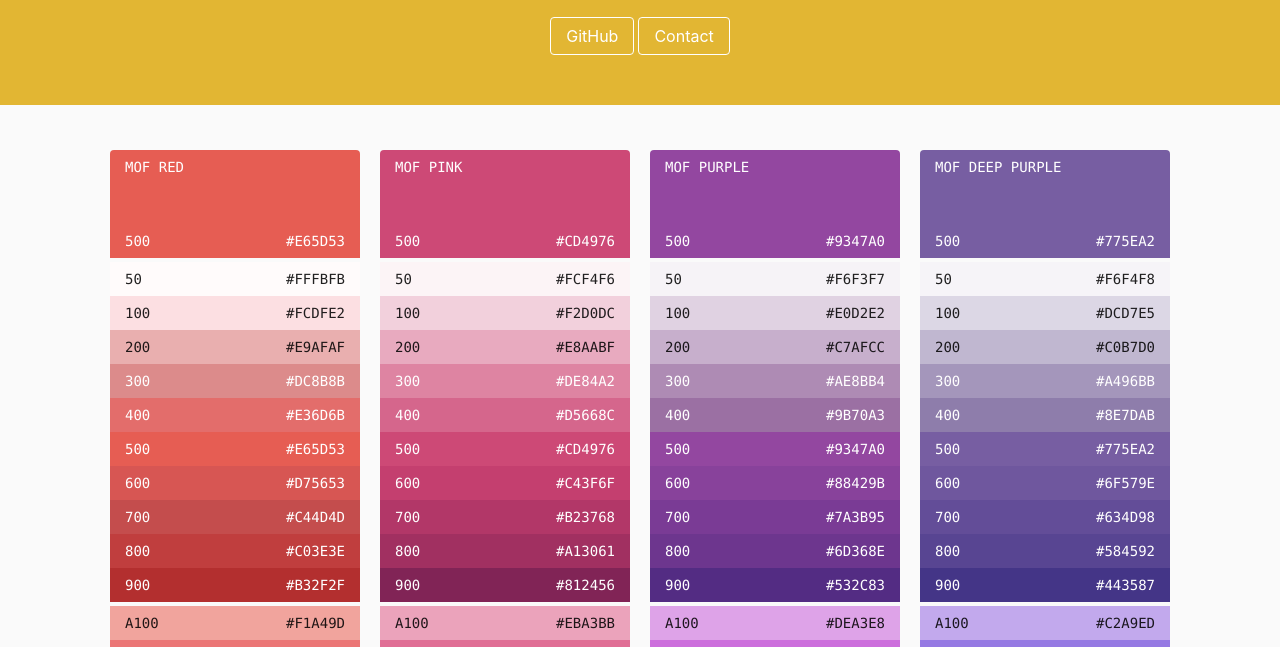
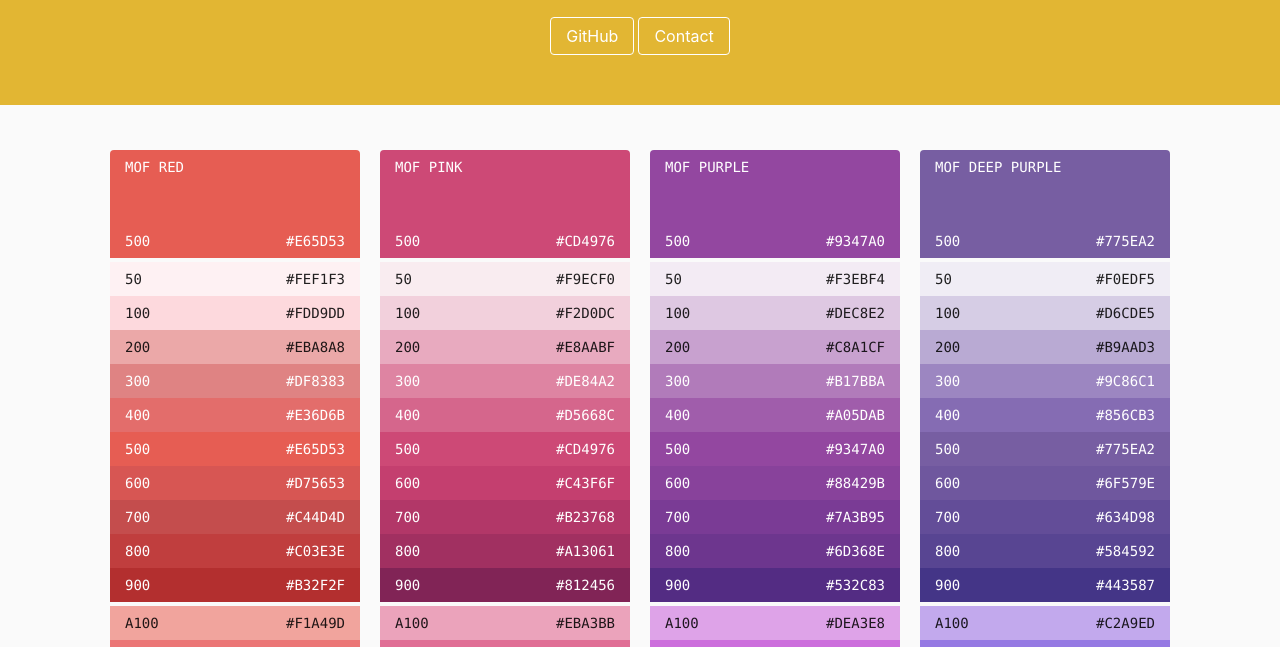
Before and after one commit to qrac/moftone, a plain HTML site: page docs/index.html in a window 1280 px wide. Shown: the part 137-784 px from the top of the page. Drawn offline with nearby package versions, Linux system fonts and the light colour scheme; a web font is replaced by a local one.

Commit message:
Fix color

```diff
--- a/src/scss/variable/_moftone.scss
+++ b/src/scss/variable/_moftone.scss
@@ -1,11 +1,11 @@
 //----------------------------------------------------
-// SCSS Variable: MOFTONE v2.0.0 CC0 by Qrac
+// SCSS Variable: MOFTONE v3.0.0 CC0 by Qrac
 //----------------------------------------------------
 
-$mof-red-50: lighten(desaturate(#ffebee, 15%),3%) !default;
-$mof-red-100: lighten(desaturate(#ffcdd2, 15%),3%) !default;
-$mof-red-200: lighten(desaturate(#ef9a9a, 15%),3%) !default;
-$mof-red-300: lighten(desaturate(#e57373, 15%),3%) !default;
+$mof-red-50: lighten(desaturate(#ffebee, 10%),1%) !default;
+$mof-red-100: lighten(desaturate(#ffcdd2, 10%),2%) !default;
+$mof-red-200: lighten(desaturate(#ef9a9a, 10%),2%) !default;
+$mof-red-300: lighten(desaturate(#e57373, 10%),2%) !default;
 $mof-red-400: lighten(desaturate(#ef5350, 15%),3%) !default;
 $mof-red-500: lighten(desaturate(#f44336, 15%),3%) !default;
 $mof-red-600: lighten(desaturate(#e53935, 15%),3%) !default;
@@ -17,7 +17,7 @@ $mof-red-a200: lighten(desaturate(#ff5252, 25%),3%) !default;
 $mof-red-a400: lighten(desaturate(#ff1744, 25%),3%) !default;
 $mof-red-a700: lighten(desaturate(#d50000, 25%),3%) !default;
 
-$mof-pink-50: lighten(desaturate(#fce4ec, 25%),3%) !default;
+$mof-pink-50: lighten(desaturate(#fce4ec, 25%),1%) !default;
 $mof-pink-100: lighten(desaturate(#f8bbd0, 25%),3%) !default;
 $mof-pink-200: lighten(desaturate(#f48fb1, 25%),3%) !default;
 $mof-pink-300: lighten(desaturate(#f06292, 25%),3%) !default;
@@ -32,11 +32,11 @@ $mof-pink-a200: lighten(desaturate(#ff4081, 35%),3%) !default;
 $mof-pink-a400: lighten(desaturate(#f50057, 35%),3%) !default;
 $mof-pink-a700: lighten(desaturate(#c51162, 35%),3%) !default;
 
-$mof-purple-50: lighten(desaturate(#f3e5f5, 25%),3%) !default;
-$mof-purple-100: lighten(desaturate(#e1bee7, 25%),3%) !default;
-$mof-purple-200: lighten(desaturate(#ce93d8, 25%),3%) !default;
-$mof-purple-300: lighten(desaturate(#ba68c8, 25%),3%) !default;
-$mof-purple-400: lighten(desaturate(#ab47bc, 25%),3%) !default;
+$mof-purple-50: lighten(desaturate(#f3e5f5, 15%),1%) !default;
+$mof-purple-100: lighten(desaturate(#e1bee7, 15%),1%) !default;
+$mof-purple-200: lighten(desaturate(#ce93d8, 15%),1%) !default;
+$mof-purple-300: lighten(desaturate(#ba68c8, 15%),1%) !default;
+$mof-purple-400: lighten(desaturate(#ab47bc, 15%),1%) !default;
 $mof-purple-500: lighten(desaturate(#9c27b0, 25%),3%) !default;
 $mof-purple-600: lighten(desaturate(#8e24aa, 25%),3%) !default;
 $mof-purple-700: lighten(desaturate(#7b1fa2, 25%),3%) !default;
@@ -47,11 +47,11 @@ $mof-purple-a200: lighten(desaturate(#e040fb, 35%),3%) !default;
 $mof-purple-a400: lighten(desaturate(#d500f9, 35%),3%) !default;
 $mof-purple-a700: lighten(desaturate(#aa00ff, 35%),3%) !default;
 
-$mof-deep-purple-50: lighten(desaturate(#ede7f6, 25%),3%) !default;
-$mof-deep-purple-100: lighten(desaturate(#d1c4e9, 25%),3%) !default;
-$mof-deep-purple-200: lighten(desaturate(#b39ddb, 25%),3%) !default;
-$mof-deep-purple-300: lighten(desaturate(#9575cd, 25%),3%) !default;
-$mof-deep-purple-400: lighten(desaturate(#7e57c2, 25%),3%) !default;
+$mof-deep-purple-50: lighten(desaturate(#ede7f6, 15%),1%) !default;
+$mof-deep-purple-100: lighten(desaturate(#d1c4e9, 15%),1%) !default;
+$mof-deep-purple-200: lighten(desaturate(#b39ddb, 15%),1%) !default;
+$mof-deep-purple-300: lighten(desaturate(#9575cd, 15%),1%) !default;
+$mof-deep-purple-400: lighten(desaturate(#7e57c2, 15%),1%) !default;
 $mof-deep-purple-500: lighten(desaturate(#673ab7, 25%),3%) !default;
 $mof-deep-purple-600: lighten(desaturate(#5e35b1, 25%),3%) !default;
 $mof-deep-purple-700: lighten(desaturate(#512da8, 25%),3%) !default;
@@ -62,11 +62,11 @@ $mof-deep-purple-a200: lighten(desaturate(#7c4dff, 35%),3%) !default;
 $mof-deep-purple-a400: lighten(desaturate(#651fff, 35%),3%) !default;
 $mof-deep-purple-a700: lighten(desaturate(#6200ea, 35%),3%) !default;
 
-$mof-indigo-50: lighten(desaturate(#e8eaf6, 25%),3%) !default;
-$mof-indigo-100: lighten(desaturate(#c5cae9, 25%),3%) !default;
-$mof-indigo-200: lighten(desaturate(#9fa8da, 25%),3%) !default;
-$mof-indigo-300: lighten(desaturate(#7986cb, 25%),3%) !default;
-$mof-indigo-400: lighten(desaturate(#5c6bc0, 25%),3%) !default;
+$mof-indigo-50: lighten(desaturate(#e8eaf6, 15%),1%) !default;
+$mof-indigo-100: lighten(desaturate(#c5cae9, 15%),1%) !default;
+$mof-indigo-200: lighten(desaturate(#9fa8da, 15%),1%) !default;
+$mof-indigo-300: lighten(desaturate(#7986cb, 15%),1%) !default;
+$mof-indigo-400: lighten(desaturate(#5c6bc0, 15%),1%) !default;
 $mof-indigo-500: lighten(desaturate(#3f51b5, 25%),3%) !default;
 $mof-indigo-600: lighten(desaturate(#3949ab, 25%),3%) !default;
 $mof-indigo-700: lighten(desaturate(#303f9f, 25%),3%) !default;
@@ -77,7 +77,7 @@ $mof-indigo-a200: lighten(desaturate(#536dfe, 35%),3%) !default;
 $mof-indigo-a400: lighten(desaturate(#3d5afe, 35%),3%) !default;
 $mof-indigo-a700: lighten(desaturate(#304ffe, 35%),3%) !default;
 
-$mof-blue-50: lighten(desaturate(#e3f2fd, 25%),3%) !default;
+$mof-blue-50: lighten(desaturate(#e3f2fd, 25%),0%) !default;
 $mof-blue-100: lighten(desaturate(#bbdefb, 25%),3%) !default;
 $mof-blue-200: lighten(desaturate(#90caf9, 25%),3%) !default;
 $mof-blue-300: lighten(desaturate(#64b5f6, 25%),3%) !default;
@@ -107,9 +107,9 @@ $mof-light-blue-a200: lighten(desaturate(#40c4ff, 35%),3%) !default;
 $mof-light-blue-a400: lighten(desaturate(#00b0ff, 35%),3%) !default;
 $mof-light-blue-a700: lighten(desaturate(#0091ea, 35%),3%) !default;
 
-$mof-cyan-50: lighten(desaturate(#e0f7fa, 15%),5%) !default;
+$mof-cyan-50: lighten(desaturate(#e0f7fa, 15%),2%) !default;
 $mof-cyan-100: lighten(desaturate(#b2ebf2, 15%),5%) !default;
-$mof-cyan-200: lighten(desaturate(#80deea, 15%),5) !default;
+$mof-cyan-200: lighten(desaturate(#80deea, 15%),5%) !default;
 $mof-cyan-300: lighten(desaturate(#4dd0e1, 15%),5%) !default;
 $mof-cyan-400: lighten(desaturate(#26c6da, 15%),5%) !default;
 $mof-cyan-500: lighten(desaturate(#00bcd4, 25%),3%) !default;
@@ -122,11 +122,11 @@ $mof-cyan-a200: lighten(desaturate(#18ffff, 25%),3%) !default;
 $mof-cyan-a400: lighten(desaturate(#00e5ff, 25%),3%) !default;
 $mof-cyan-a700: lighten(desaturate(#00b8d4, 25%),3%) !default;
 
-$mof-teal-50: lighten(desaturate(#e0f2f1, 25%),3%) !default;
-$mof-teal-100: lighten(desaturate(#b2dfdb, 25%),3%) !default;
-$mof-teal-200: lighten(desaturate(#80cbc4, 25%),3%) !default;
-$mof-teal-300: lighten(desaturate(#4db6ac, 25%),3%) !default;
-$mof-teal-400: lighten(desaturate(#26a69a, 25%),3%) !default;
+$mof-teal-50: lighten(desaturate(#e0f2f1, 10%),1%) !default;
+$mof-teal-100: lighten(desaturate(#b2dfdb, 10%),3%) !default;
+$mof-teal-200: lighten(desaturate(#80cbc4, 10%),3%) !default;
+$mof-teal-300: lighten(desaturate(#4db6ac, 10%),3%) !default;
+$mof-teal-400: lighten(desaturate(#26a69a, 15%),3%) !default;
 $mof-teal-500: lighten(desaturate(#009688, 25%),3%) !default;
 $mof-teal-600: lighten(desaturate(#00897b, 25%),3%) !default;
 $mof-teal-700: lighten(desaturate(#00796b, 25%),3%) !default;
@@ -137,7 +137,7 @@ $mof-teal-a200: lighten(desaturate(#64ffda, 35%),3%) !default;
 $mof-teal-a400: lighten(desaturate(#1de9b6, 35%),3%) !default;
 $mof-teal-a700: lighten(desaturate(#00bfa5, 35%),3%) !default;
 
-$mof-green-50: lighten(desaturate(#e8f5e9, 15%),3%) !default;
+$mof-green-50: lighten(desaturate(#e8f5e9, 15%),1%) !default;
 $mof-green-100: lighten(desaturate(#c8e6c9, 15%),3%) !default;
 $mof-green-200: lighten(desaturate(#a5d6a7, 15%),3%) !default;
 $mof-green-300: lighten(desaturate(#81c784, 15%),3%) !default;
@@ -152,7 +152,7 @@ $mof-green-a200: lighten(desaturate(#69f0ae, 25%),3%) !default;
 $mof-green-a400: lighten(desaturate(#00e676, 25%),3%) !default;
 $mof-green-a700: lighten(desaturate(#00c853, 25%),3%) !default;
 
-$mof-light-green-50: lighten(desaturate(#f1f8e9, 25%),3%) !default;
+$mof-light-green-50: lighten(desaturate(#f1f8e9, 25%),1%) !default;
 $mof-light-green-100: lighten(desaturate(#dcedc8, 25%),3%) !default;
 $mof-light-green-200: lighten(desaturate(#c5e1a5, 25%),3%) !default;
 $mof-light-green-300: lighten(desaturate(#aed581, 25%),3%) !default;
@@ -167,7 +167,7 @@ $mof-light-green-a200: lighten(desaturate(#b2ff59, 35%),3%) !default;
 $mof-light-green-a400: lighten(desaturate(#76ff03, 35%),3%) !default;
 $mof-light-green-a700: lighten(desaturate(#64dd17, 35%),3%) !default;
 
-$mof-lime-50: lighten(desaturate(#f9fbe7, 25%),3%) !default;
+$mof-lime-50: lighten(desaturate(#f9fbe7, 25%),0%) !default;
 $mof-lime-100: lighten(desaturate(#f0f4c3, 25%),3%) !default;
 $mof-lime-200: lighten(desaturate(#e6ee9c, 25%),3%) !default;
 $mof-lime-300: lighten(desaturate(#dce775, 25%),3%) !default;
@@ -182,7 +182,7 @@ $mof-lime-a200: lighten(desaturate(#eeff41, 35%),3%) !default;
 $mof-lime-a400: lighten(desaturate(#c6ff00, 35%),3%) !default;
 $mof-lime-a700: lighten(desaturate(#aeea00, 35%),3%) !default;
 
-$mof-yellow-50: lighten(desaturate(#fffde7, 25%),3%) !default;
+$mof-yellow-50: lighten(desaturate(#fffde7, 25%),0%) !default;
 $mof-yellow-100: lighten(desaturate(#fff9c4, 25%),3%) !default;
 $mof-yellow-200: lighten(desaturate(#fff59d, 25%),3%) !default;
 $mof-yellow-300: lighten(desaturate(#fff176, 25%),3%) !default;
@@ -197,7 +197,7 @@ $mof-yellow-a200: lighten(desaturate(#ffff00, 35%),3%) !default;
 $mof-yellow-a400: lighten(desaturate(#ffea00, 35%),3%) !default;
 $mof-yellow-a700: lighten(desaturate(#ffd600, 35%),3%) !default;
 
-$mof-amber-50: lighten(desaturate(#fff8e1, 25%),3%) !default;
+$mof-amber-50: lighten(desaturate(#fff8e1, 25%),1%) !default;
 $mof-amber-100: lighten(desaturate(#ffecb3, 25%),3%) !default;
 $mof-amber-200: lighten(desaturate(#ffe082, 25%),3%) !default;
 $mof-amber-300: lighten(desaturate(#ffd54f, 25%),3%) !default;
@@ -212,7 +212,7 @@ $mof-amber-a200: lighten(desaturate(#ffd740, 35%),3%) !default;
 $mof-amber-a400: lighten(desaturate(#ffc400, 35%),3%) !default;
 $mof-amber-a700: lighten(desaturate(#ffab00, 35%),3%) !default;
 
-$mof-orange-50: lighten(desaturate(#fff3e0, 25%),3%) !default;
+$mof-orange-50: lighten(desaturate(#fff3e0, 25%),1%) !default;
 $mof-orange-100: lighten(desaturate(#ffe0b2, 25%),3%) !default;
 $mof-orange-200: lighten(desaturate(#ffcc80, 25%),3%) !default;
 $mof-orange-300: lighten(desaturate(#ffb74d, 25%),3%) !default;
@@ -227,7 +227,7 @@ $mof-orange-a200: lighten(desaturate(#ffab40, 35%),3%) !default;
 $mof-orange-a400: lighten(desaturate(#ff9100, 35%),3%) !default;
 $mof-orange-a700: lighten(desaturate(#ff6d00, 35%),3%) !default;
 
-$mof-deep-orange-50: lighten(desaturate(#fbe9e7, 25%),3%) !default;
+$mof-deep-orange-50: lighten(desaturate(#fbe9e7, 25%),1%) !default;
 $mof-deep-orange-100: lighten(desaturate(#ffccbc, 25%),3%) !default;
 $mof-deep-orange-200: lighten(desaturate(#ffab91, 25%),3%) !default;
 $mof-deep-orange-300: lighten(desaturate(#ff8a65, 25%),3%) !default;
@@ -242,11 +242,11 @@ $mof-deep-orange-a200: lighten(desaturate(#ff6e40, 35%),3%) !default;
 $mof-deep-orange-a400: lighten(desaturate(#ff3d00, 35%),3%) !default;
 $mof-deep-orange-a700: lighten(desaturate(#dd2c00, 35%),3%) !default;
 
-$mof-brown-50: lighten(desaturate(#efebe9, 10%),3%) !default;
-$mof-brown-100: lighten(desaturate(#d7ccc8, 10%),3%) !default;
-$mof-brown-200: lighten(desaturate(#bcaaa4, 10%),3%) !default;
-$mof-brown-300: lighten(desaturate(#a1887f, 10%),3%) !default;
-$mof-brown-400: lighten(desaturate(#8d6e63, 10%),3%) !default;
+$mof-brown-50: lighten(desaturate(#efebe9, 6%),1%) !default;
+$mof-brown-100: lighten(desaturate(#d7ccc8, 6%),3%) !default;
+$mof-brown-200: lighten(desaturate(#bcaaa4, 6%),3%) !default;
+$mof-brown-300: lighten(desaturate(#a1887f, 6%),3%) !default;
+$mof-brown-400: lighten(desaturate(#8d6e63, 6%),3%) !default;
 $mof-brown-500: lighten(desaturate(#795548, 10%),3%) !default;
 $mof-brown-600: lighten(desaturate(#6d4c41, 10%),3%) !default;
 $mof-brown-700: lighten(desaturate(#5d4037, 10%),3%) !default;
@@ -264,16 +264,16 @@ $mof-grey-700: lighten(desaturate(#616161, 10%),0%) !default;
 $mof-grey-800: lighten(desaturate(#424242, 10%),0%) !default;
 $mof-grey-900: lighten(desaturate(#212121, 10%),0%) !default;
 
-$mof-blue-grey-50: lighten(desaturate(#eceff1, 10%),0%) !default;
-$mof-blue-grey-100: lighten(desaturate(#cfd8dc, 10%),0%) !default;
-$mof-blue-grey-200: lighten(desaturate(#b0bec5, 10%),0%) !default;
-$mof-blue-grey-300: lighten(desaturate(#90a4ae, 10%),0%) !default;
-$mof-blue-grey-400: lighten(desaturate(#78909c, 10%),0%) !default;
-$mof-blue-grey-500: lighten(desaturate(#607d8b, 10%),0%) !default;
-$mof-blue-grey-600: lighten(desaturate(#546e7a, 10%),0%) !default;
-$mof-blue-grey-700: lighten(desaturate(#455a64, 10%),0%) !default;
-$mof-blue-grey-800: lighten(desaturate(#37474f, 10%),0%) !default;
-$mof-blue-grey-900: lighten(desaturate(#263238, 10%),0%) !default;
+$mof-blue-grey-50: lighten(desaturate(#eceff1, 5%),0%) !default;
+$mof-blue-grey-100: lighten(desaturate(#cfd8dc, 5%),0%) !default;
+$mof-blue-grey-200: lighten(desaturate(#b0bec5, 5%),0%) !default;
+$mof-blue-grey-300: lighten(desaturate(#90a4ae, 5%),0%) !default;
+$mof-blue-grey-400: lighten(desaturate(#78909c, 5%),0%) !default;
+$mof-blue-grey-500: lighten(desaturate(#607d8b, 5%),0%) !default;
+$mof-blue-grey-600: lighten(desaturate(#546e7a, 5%),0%) !default;
+$mof-blue-grey-700: lighten(desaturate(#455a64, 5%),0%) !default;
+$mof-blue-grey-800: lighten(desaturate(#37474f, 5%),0%) !default;
+$mof-blue-grey-900: lighten(desaturate(#263238, 5%),0%) !default;
 
 $mof-black: #000000 !default;
 $mof-white: #ffffff !default;
```
Also changed, not shown: docs/css/style.css, docs/css/style.min.css.
